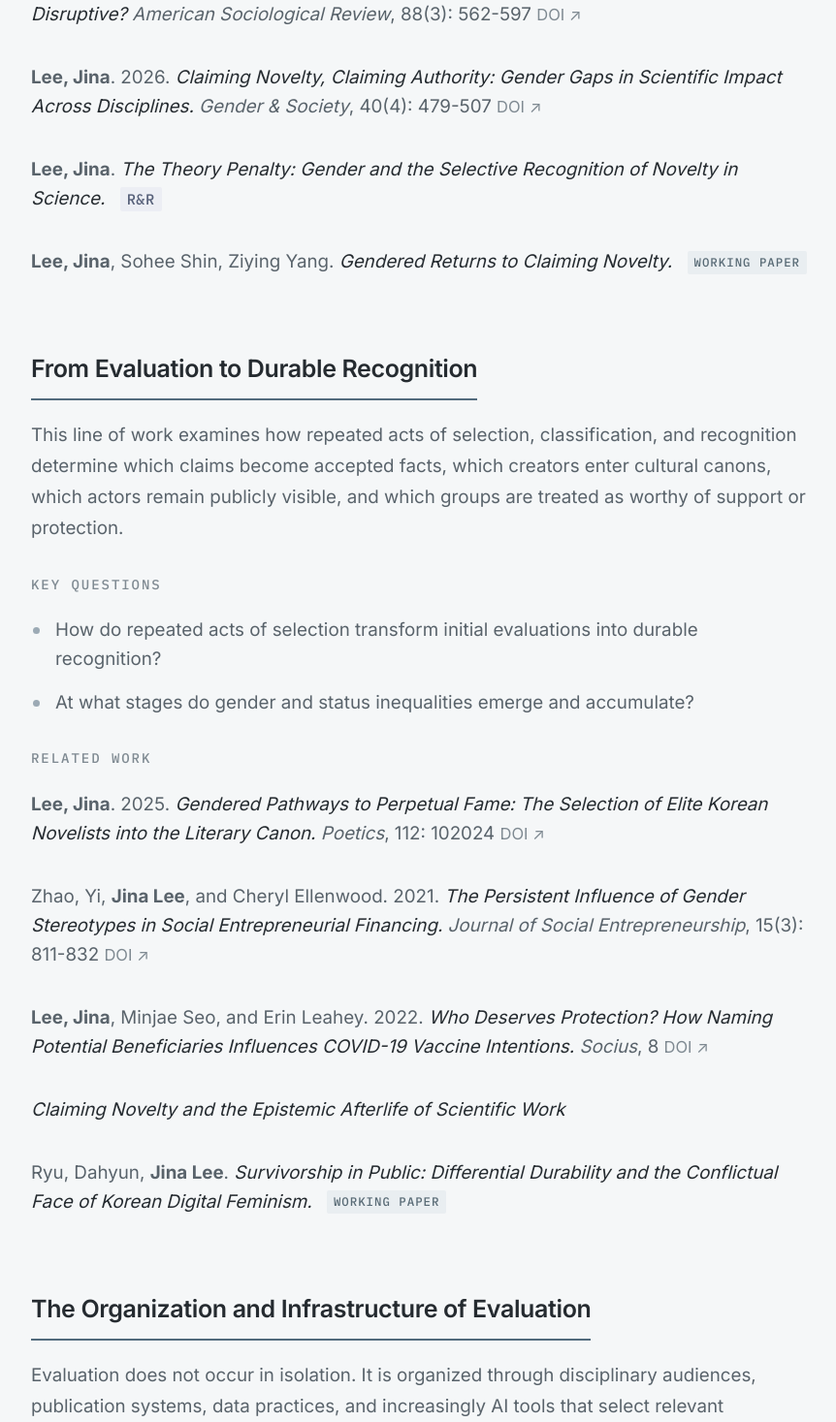
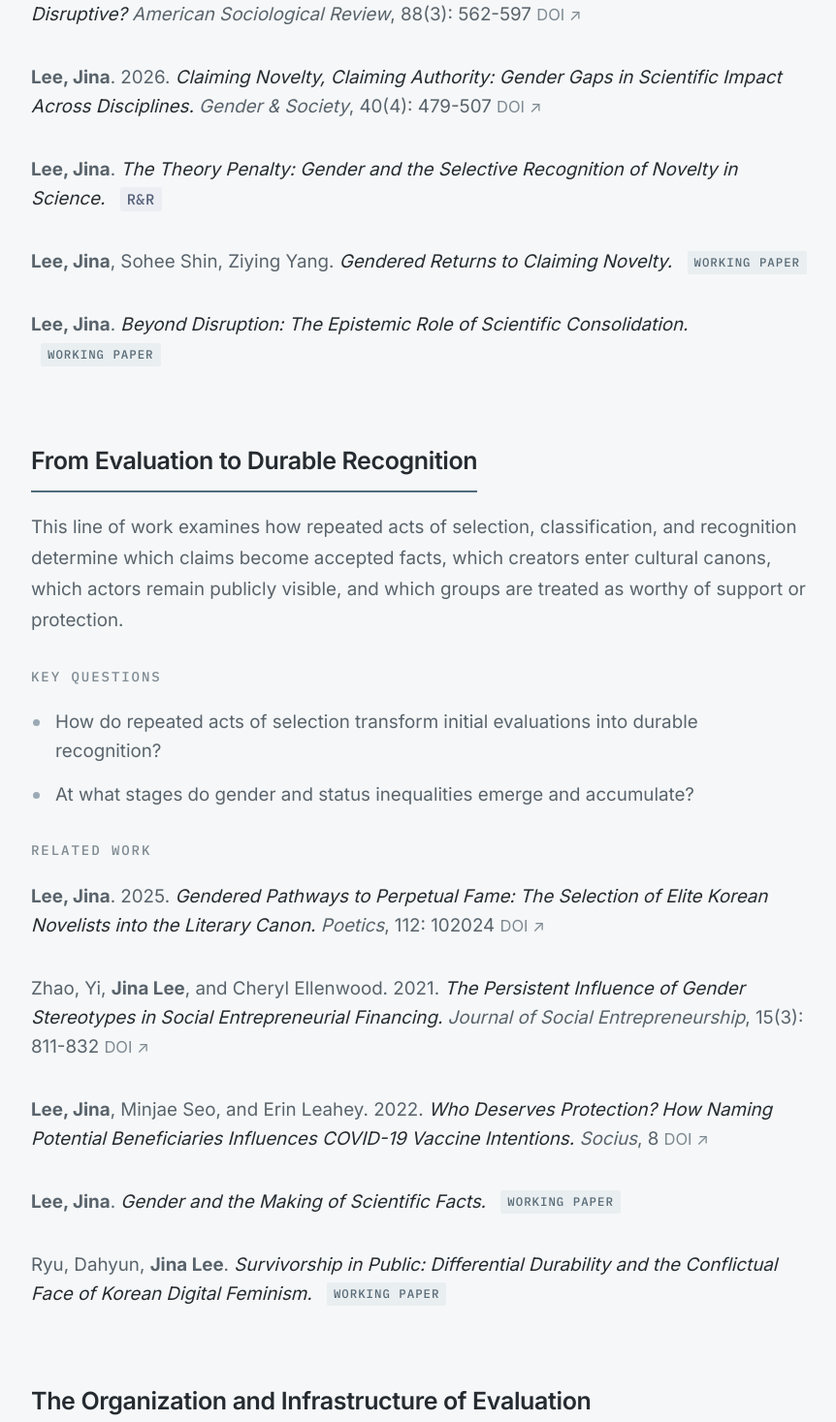
Before and after one commit to JinaLee-soc/jinalee-soc, a Next.js app: page /research in a window 1280 px wide. Shown: the part 1044-2511 px from the top of the page at 97% size, without its empty margins (138-1000 px from the left). Built offline with nearby package versions, Linux system fonts and the light colour scheme; a web font is replaced by a local one.

Commit message:
Sync research page references with current CV

```diff
--- a/src/content/research.ts
+++ b/src/content/research.ts
@@ -51,6 +51,10 @@ export const researchPrograms: ResearchProgram[] = [
         citation: 'Lee, Jina, Sohee Shin, Ziying Yang. "Gendered Returns to Claiming Novelty."',
         status: 'Working Paper',
       },
+      {
+        citation: 'Lee, Jina. "Beyond Disruption: The Epistemic Role of Scientific Consolidation."',
+        status: 'Working Paper',
+      },
     ],
   },
   {
@@ -82,9 +86,8 @@ export const researchPrograms: ResearchProgram[] = [
       },
       {
         citation:
-          'Lee, Jina. "Claiming Novelty and the Epistemic Afterlife of Scientific Work."',
+          'Lee, Jina. "Gender and the Making of Scientific Facts."',
         status: 'Working Paper',
-        note: 'Manuscript available.',
       },
       {
         citation:
--- a/src/generated/site-content-ko.json
+++ b/src/generated/site-content-ko.json
@@ -1,7 +1,7 @@
 {
   "meta": {
     "source": "site-content-ko.docx",
-    "generated_at": "2026-10-02T22:38:23.799250+00:00"
+    "generated_at": "2026-11-28T04:50:56.844950+00:00"
   },
   "home": {
     "hero": [
@@ -32,7 +32,8 @@
           "What Types of Novelty Are Most Disruptive?",
           "Claiming Novelty, Claiming Authority: Gender Gaps in Scientific Impact Across Disciplines",
           "The Theory Penalty: Gender and the Selective Recognition of Novelty in Science",
-          "Gendered Returns to Claiming Novelty"
+          "Gendered Returns to Claiming Novelty",
+          "Beyond Disruption: The Epistemic Role of Scientific Consolidation"
         ]
       },
       {
@@ -48,7 +49,7 @@
           "Gendered Pathways to Perpetual Fame: The Selection of Elite Korean Novelists into the Literary Canon",
           "The Persistent Influence of Gender Stereotypes in Social Entrepreneurial Financing",
           "Who Deserves Protection? How Naming Potential Beneficiaries Influences COVID-19 Vaccine Intentions",
-          "Claiming Novelty and the Epistemic Afterlife of Scientific Work",
+          "Gender and the Making of Scientific Facts",
           "Survivorship in Public: Differential Durability and the Conflictual Face of Korean Digital Feminism"
         ]
       },
--- a/src/generated/site-content.json
+++ b/src/generated/site-content.json
@@ -1,7 +1,7 @@
 {
   "meta": {
     "source": "site-content.docx",
-    "generated_at": "2026-11-07T11:07:33.838731+00:00"
+    "generated_at": "2026-11-28T04:50:56.770631+00:00"
   },
   "home": {
     "hero": [
@@ -32,7 +32,8 @@
           "What Types of Novelty Are Most Disruptive?",
           "Claiming Novelty, Claiming Authority: Gender Gaps in Scientific Impact Across Disciplines",
           "The Theory Penalty: Gender and the Selective Recognition of Novelty in Science",
-          "Gendered Returns to Claiming Novelty"
+          "Gendered Returns to Claiming Novelty",
+          "Beyond Disruption: The Epistemic Role of Scientific Consolidation"
         ]
       },
       {
@@ -48,7 +49,7 @@
           "Gendered Pathways to Perpetual Fame: The Selection of Elite Korean Novelists into the Literary Canon",
           "The Persistent Influence of Gender Stereotypes in Social Entrepreneurial Financing",
           "Who Deserves Protection? How Naming Potential Beneficiaries Influences COVID-19 Vaccine Intentions",
-          "Claiming Novelty and the Epistemic Afterlife of Scientific Work",
+          "Gender and the Making of Scientific Facts",
           "Survivorship in Public: Differential Durability and the Conflictual Face of Korean Digital Feminism"
         ]
       },
```
Also changed, not shown: 1 other file (tests, documents, lock files or other folders).
